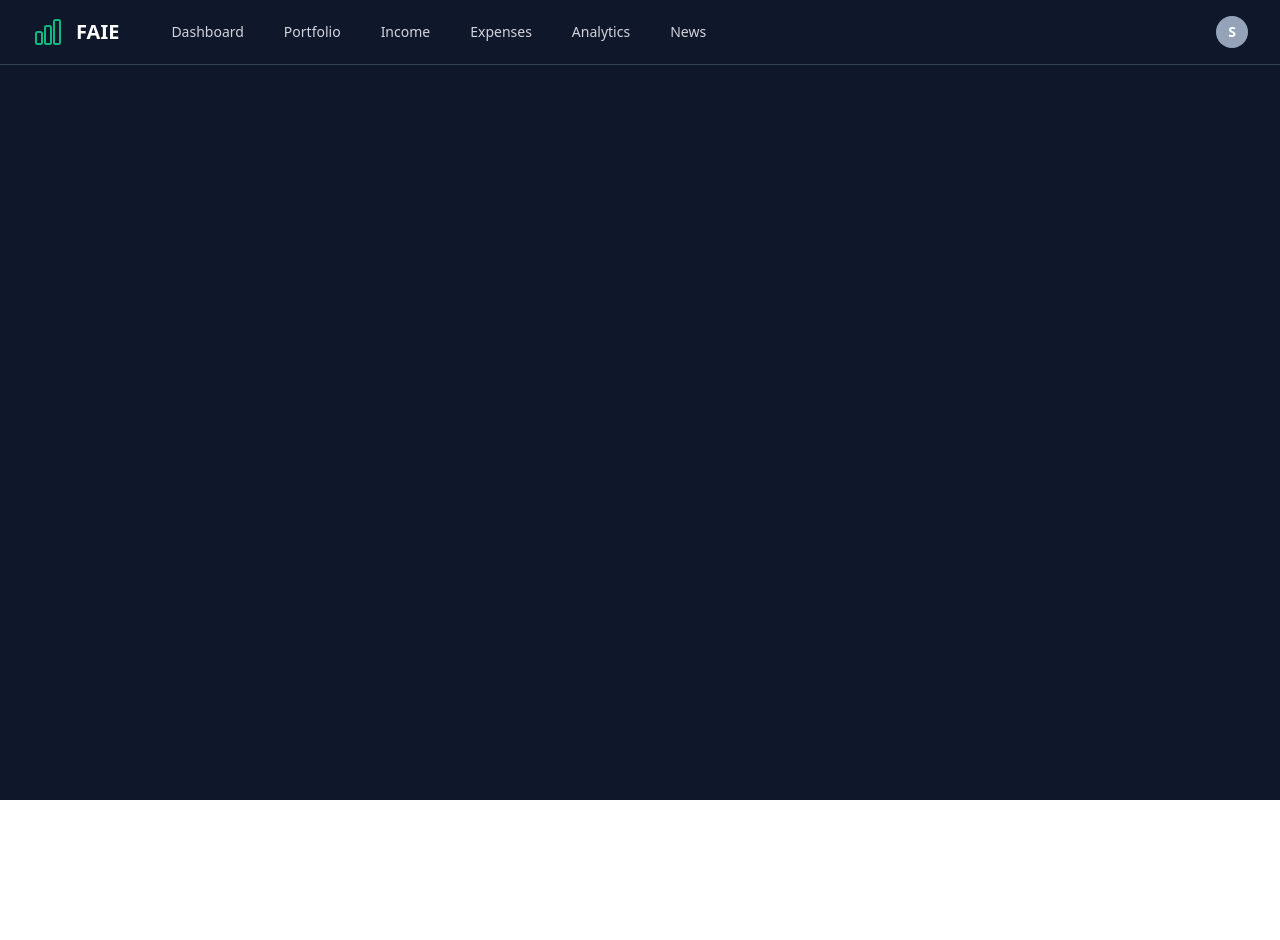
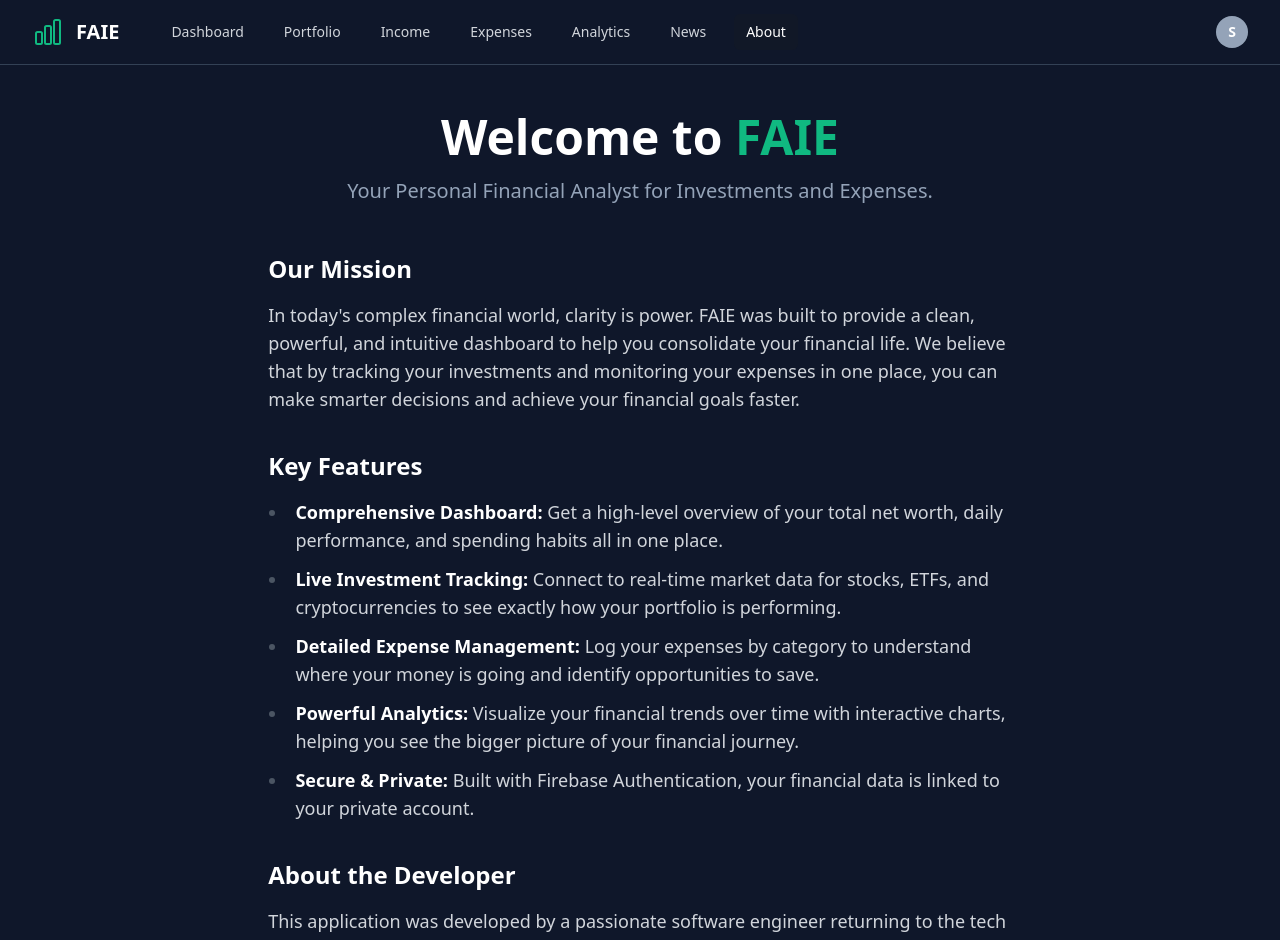
Before and after one commit to KoNsZwG/investment-tracker, a Vue app: page /about in a window 1280 px wide. Shown: the top 940 px of the page. Before the commit the page ends 800 px from the top, so only its background shows below. Built offline with nearby package versions, Linux system fonts and the light colour scheme; no server answers; sample sign-in values are in the browser's storage.

Commit message:
Implement  About view component

```diff
--- a/package.json
+++ b/package.json
@@ -28,6 +28,7 @@
     "vue-router": "^4.5.1"
   },
   "devDependencies": {
+    "@tailwindcss/typography": "^0.5.16",
     "@tsconfig/node22": "^22.0.2",
     "@types/jsdom": "^21.1.7",
     "@types/node": "^22.16.5",
--- a/src/components/AppNavbar.vue
+++ b/src/components/AppNavbar.vue
@@ -44,6 +44,7 @@
               <RouterLink :to="{ name: 'expenses' }" class="nav-link">Expenses</RouterLink>
               <RouterLink :to="{ name: 'analytics' }" class="nav-link">Analytics</RouterLink>
               <RouterLink :to="{ name: 'news' }" class="nav-link">News</RouterLink>
+              <RouterLink :to="{ name: 'about' }" class="nav-link">About</RouterLink>
             </div>
           </div>
         </div>
--- a/src/router/index.ts
+++ b/src/router/index.ts
@@ -60,6 +60,12 @@
       component: () => import('../views/ProfileView.vue'),
       meta: { requiresAuth: true },
     },
+    {
+      path: '/about',
+      name: 'about',
+      component: () => import('../views/AboutView.vue'),
+      meta: { requiresAuth: true }, // Keep it protected for now
+    },
   ],
 })
 
--- /dev/null
+++ b/src/views/AboutView.vue
@@ -0,0 +1,75 @@
+// src/views/AboutView.vue
+<template>
+  <main class="max-w-4xl mx-auto px-4 sm:px-6 lg:px-8 py-12">
+    <div class="text-center">
+      <h1 class="text-4xl font-extrabold text-white sm:text-5xl">
+        Welcome to <span class="text-brand-primary">FAIE</span>
+      </h1>
+      <p class="mt-4 text-xl text-brand-secondary">
+        Your Personal Financial Analyst for Investments and Expenses.
+      </p>
+    </div>
+
+    <div class="mt-12 space-y-10">
+      <div class="prose prose-invert lg:prose-xl mx-auto text-gray-300">
+        <h2>Our Mission</h2>
+        <p>
+          In today's complex financial world, clarity is power. FAIE was built to provide a clean,
+          powerful, and intuitive dashboard to help you consolidate your financial life. We believe
+          that by tracking your investments and monitoring your expenses in one place, you can make
+          smarter decisions and achieve your financial goals faster.
+        </p>
+
+        <h2>Key Features</h2>
+        <ul>
+          <li>
+            <strong>Comprehensive Dashboard:</strong> Get a high-level overview of your total net
+            worth, daily performance, and spending habits all in one place.
+          </li>
+          <li>
+            <strong>Live Investment Tracking:</strong> Connect to real-time market data for stocks,
+            ETFs, and cryptocurrencies to see exactly how your portfolio is performing.
+          </li>
+          <li>
+            <strong>Detailed Expense Management:</strong> Log your expenses by category to
+            understand where your money is going and identify opportunities to save.
+          </li>
+          <li>
+            <strong>Powerful Analytics:</strong> Visualize your financial trends over time with
+            interactive charts, helping you see the bigger picture of your financial journey.
+          </li>
+          <li>
+            <strong>Secure & Private:</strong> Built with Firebase Authentication, your financial
+            data is linked to your private account.
+          </li>
+        </ul>
+
+        <h2>About the Developer</h2>
+        <p>
+          This application was developed by a passionate software engineer returning to the tech
+          industry. It represents a journey of rediscovering skills, mastering modern technologies
+          like Vue.js, TypeScript, and Firebase, and a commitment to building high-quality,
+          user-focused products. This project is a testament to the power of continuous learning and
+          dedication.
+        </p>
+      </div>
+    </div>
+  </main>
+</template>
+
+<style>
+/* Basic styles for the prose plugin to look good */
+.prose h2 {
+  @apply mb-4 text-2xl font-bold text-white;
+}
+.prose p,
+.prose ul {
+  @apply text-lg;
+}
+.prose ul {
+  @apply list-disc pl-5;
+}
+.prose li {
+  @apply mb-2;
+}
+</style>
--- a/tailwind.config.js
+++ b/tailwind.config.js
@@ -13,5 +13,6 @@
       },
     },
   },
-  plugins: [],
+  // eslint-disable-next-line @typescript-eslint/no-require-imports
+  plugins: [require('@tailwindcss/typography')],
 }
```
Also changed, not shown: 1 other file (tests, documents, lock files or other folders).
